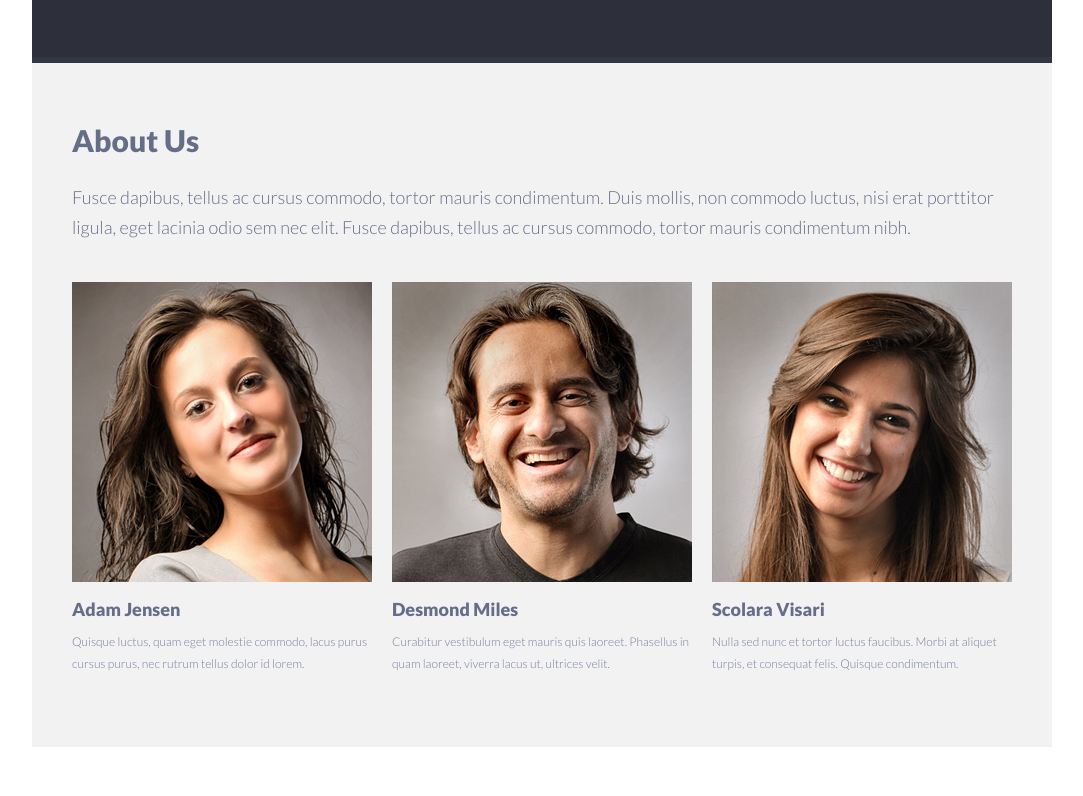
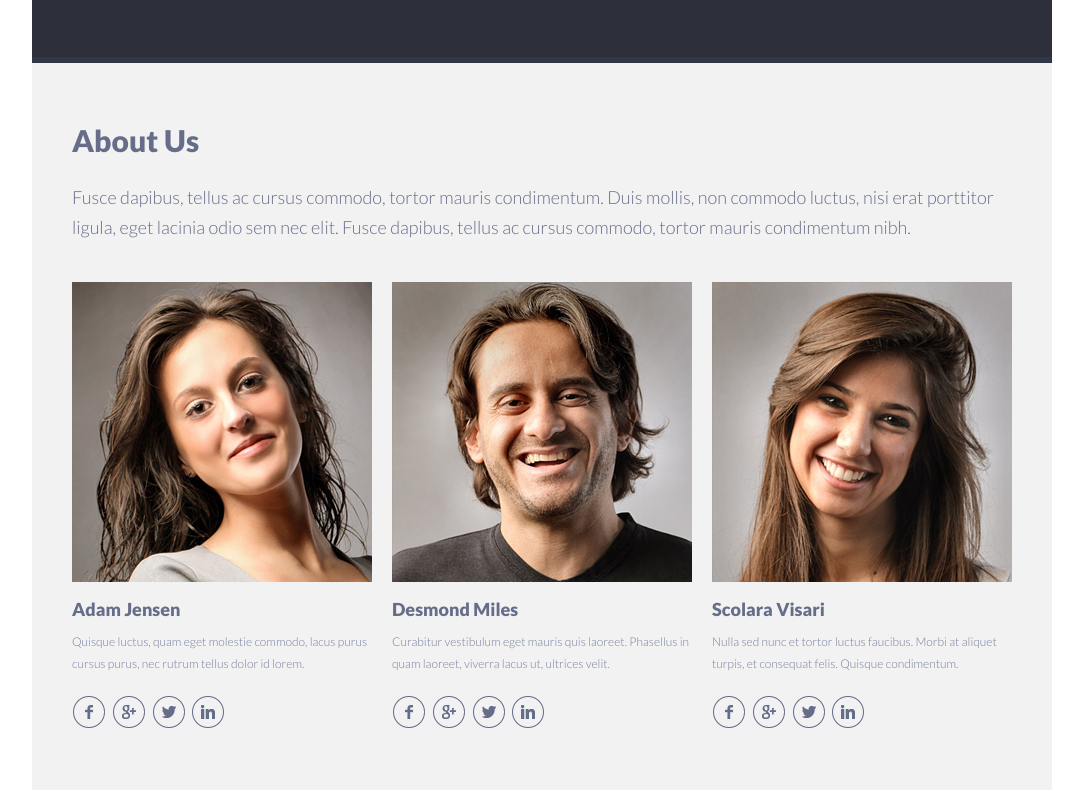
Before and after one commit to atripolskyy/singolo, a plain HTML site: page singolo2.html in a window 1280 px wide. Shown: the part 805-1601 px from the top of the page, without its empty margins (98-1181 px from the left). Before the commit the page ends 1558 px from the top, so only its background shows below. Drawn offline with nearby package versions, Linux system fonts and the light colour scheme.

Commit message:
feat: add social icons to Singolo. Part 2

```diff
--- a/singolo2.css
+++ b/singolo2.css
@@ -114,3 +114,34 @@ p {
     font-size: 12px;
     line-height: 22px;
 }
+
+.social-list {
+    display: grid;
+    grid-template-columns: repeat(4, 35px);
+    grid-column-gap: 5px;
+    margin-top: 20px;
+}
+
+.social__icon {
+    display: inline-block;
+    width: 35px;
+    height: 35px;
+    background: url("./assets/social-icons.png") no-repeat;
+}
+
+.social__icon:hover {
+    cursor: pointer;
+    opacity: 0.7;
+}
+
+.social__icon_google {
+    background-position: -34px 0;
+}
+
+.social__icon_twitter {
+    background-position: -68px 0;
+}
+
+.social__icon_linkedin {
+    background-position: -103px 0;
+}
--- a/singolo2.html
+++ b/singolo2.html
@@ -78,6 +78,12 @@
                         <div class="feautiure__desc">
                             <div class="staff__title">Adam Jensen</div>
                             <p class="staff__text">Quisque luctus, quam eget molestie commodo, lacus purus cursus purus, nec rutrum tellus dolor id lorem.</p>
+                            <div class="social-list">
+                                <span class="social__icon social__icon_facebook"></span>
+                                <span class="social__icon social__icon_google"></span>
+                                <span class="social__icon social__icon_twitter"></span>
+                                <span class="social__icon social__icon_linkedin"></span>
+                            </div>
                         </div>
                     </div>
                     <div class="staff__item">
@@ -85,6 +91,12 @@
                         <div class="feautiure__desc">
                             <div class="staff__title">Desmond Miles</div>
                             <p class="staff__text">Curabitur vestibulum eget mauris quis laoreet. Phasellus in quam laoreet, viverra lacus ut, ultrices velit.</p>
+                            <div class="social-list">
+                                <span class="social__icon social__icon_facebook"></span>
+                                <span class="social__icon social__icon_google"></span>
+                                <span class="social__icon social__icon_twitter"></span>
+                                <span class="social__icon social__icon_linkedin"></span>
+                            </div>
                         </div>
                     </div>
                     <div class="staff__item">
@@ -92,6 +104,12 @@
                         <div class="feautiure__desc">
                             <div class="staff__title">Scolara Visari</div>
                             <p class="staff__text">Nulla sed nunc et tortor luctus faucibus. Morbi at aliquet turpis, et consequat felis. Quisque condimentum.</p>
+                            <div class="social-list">
+                                <span class="social__icon social__icon_facebook"></span>
+                                <span class="social__icon social__icon_google"></span>
+                                <span class="social__icon social__icon_twitter"></span>
+                                <span class="social__icon social__icon_linkedin"></span>
+                            </div>
                         </div>
                     </div>
                 </div>
```
Also changed, not shown: assets/social-icons.png (added).
